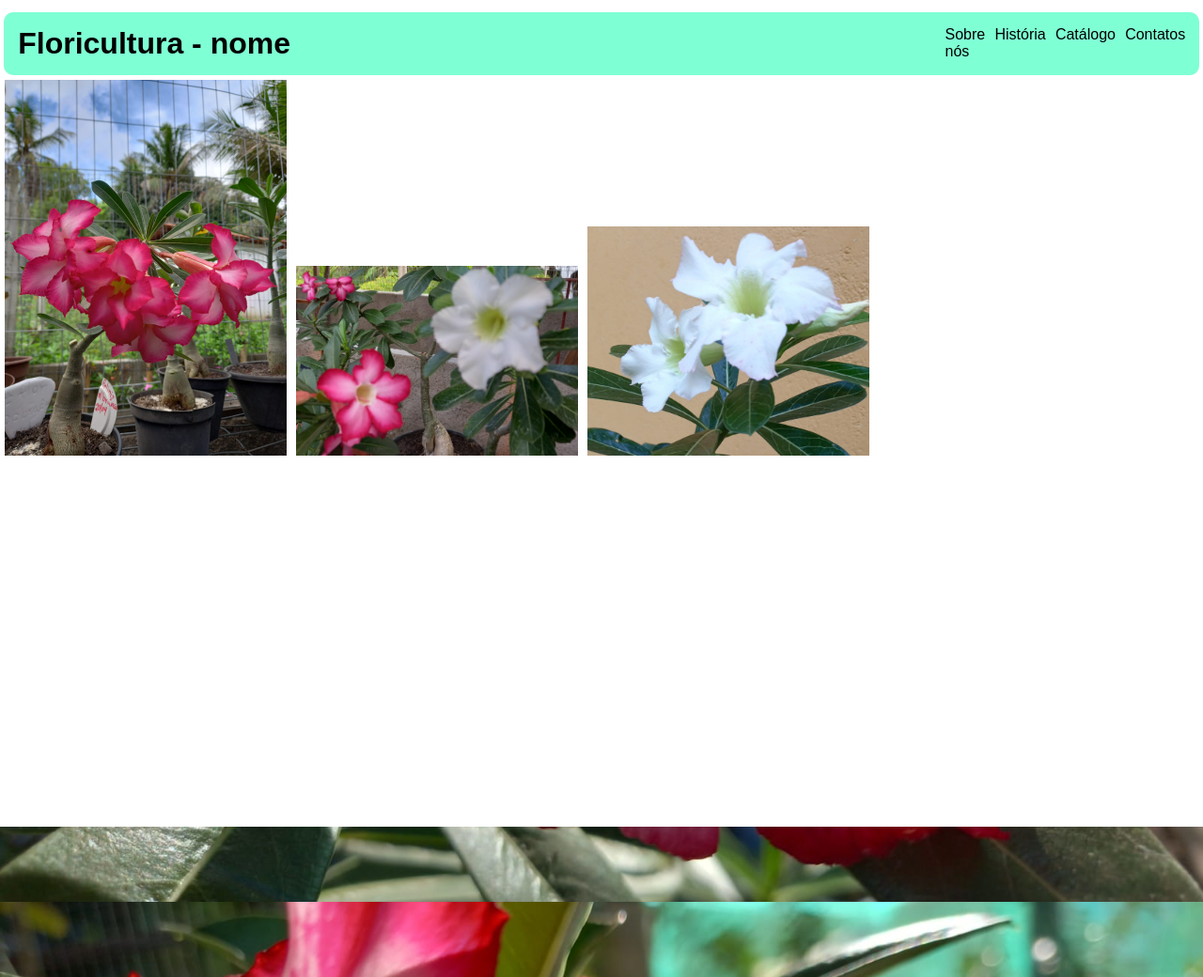
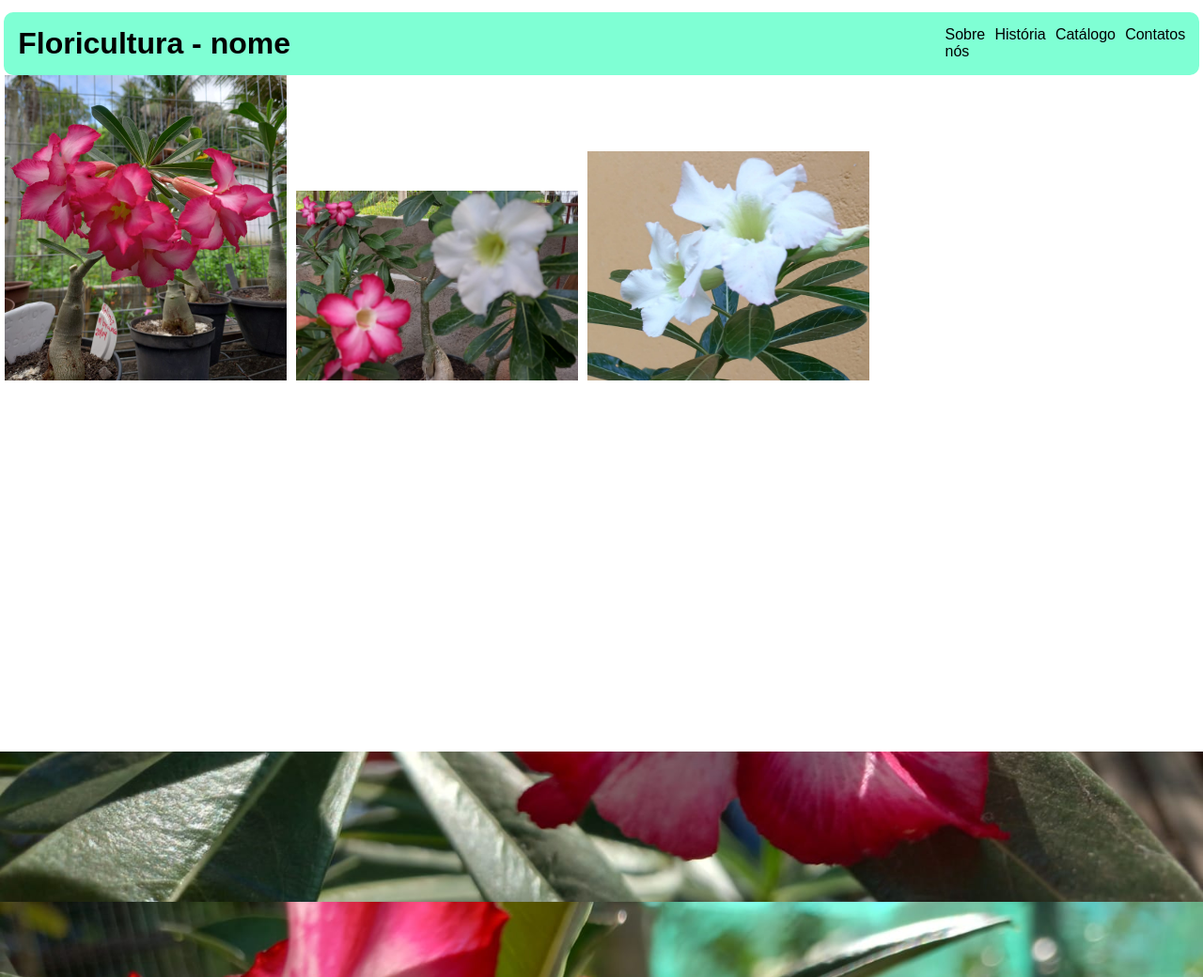
Before and after one commit to cristianoepifanio/Floricultura, a PHP site: page / in a window 1280 px wide. Shown: the top 1040 px of the page at 94% size. Run offline with PHP 8.4, Linux system fonts and the light colour scheme; some libraries are stand-ins or nearby versions.

Commit message:
atualização

```diff
--- a/index.html
+++ b/index.html
@@ -28,6 +28,9 @@
     <div class="bloco">
       <img src="fotos/fotos-full/IMG-20220812-WA0014.jpg" alt=""><img src="fotos/fotos-full/IMG-20220812-WA0015.jpg" alt=""><img src="fotos/fotos-full/IMG-20220812-WA0016.jpg" alt="">
     </div>
+    <div class="categorias">
+
+    </div>
     <div class="bloco um">
 
     </div>
--- a/style/main.css
+++ b/style/main.css
@@ -10,6 +10,8 @@
 header{
     background-color: rgb(255, 255, 255);
     display: flex;
+    position: fixed;
+    width: 100%;
 
 }
 nav {
@@ -33,6 +35,9 @@
 .bloco {
     background-color: rgb(255, 255, 255);
     height: 800px;
+
+}
+.categorias {
     margin-bottom: 50%;
 }
 img{
```
